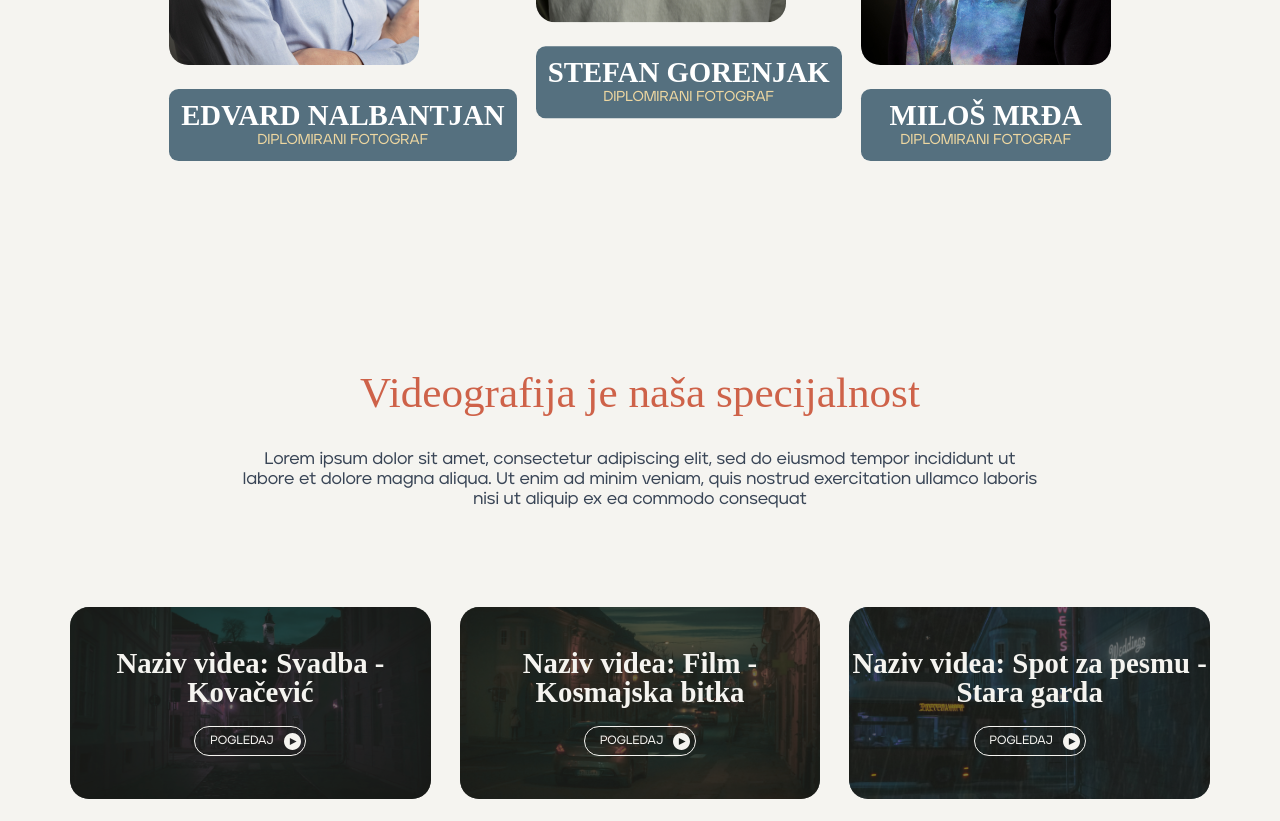
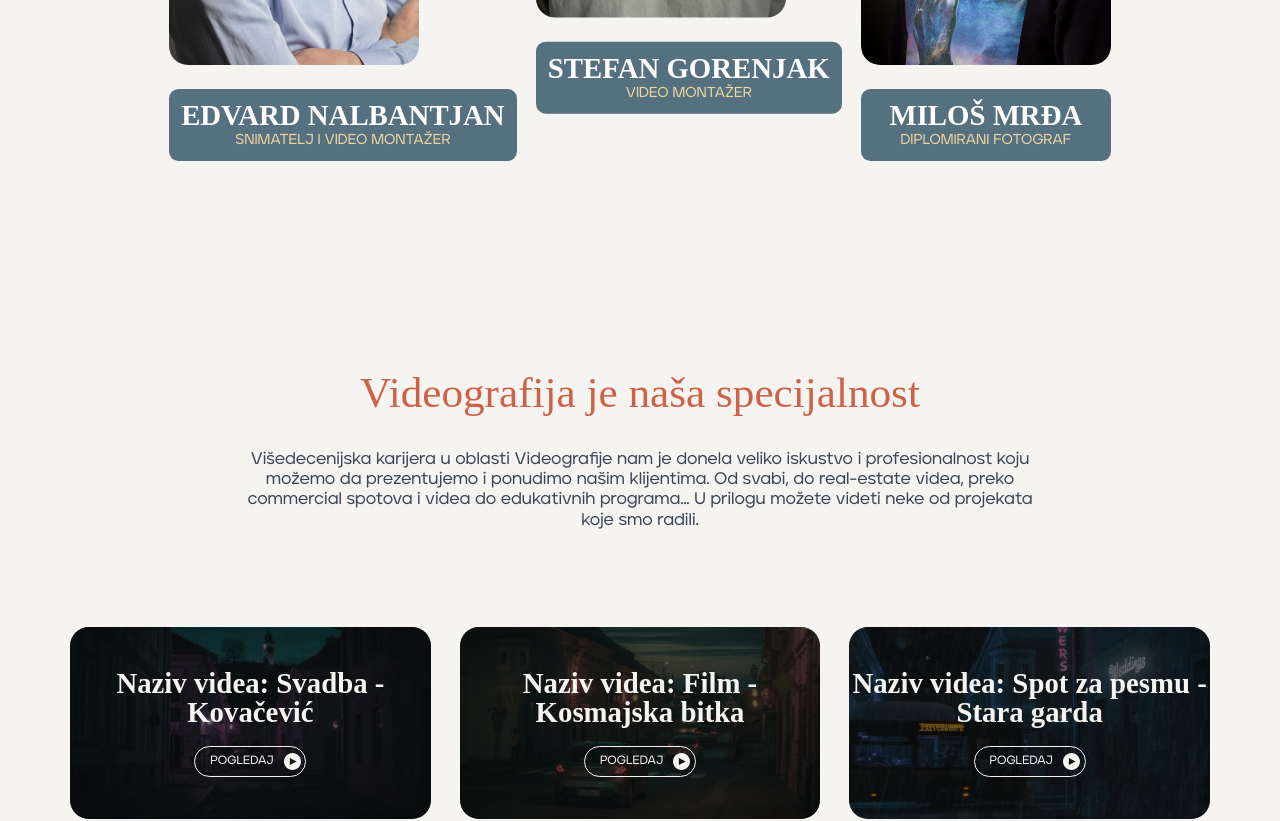
Before and after one commit to disko998/kasia, a Next.js app: page /about in a window 1280 px wide. Shown: the part 1040-1861 px from the top of the page. Built offline with nearby package versions, Linux system fonts and the light colour scheme; a web font is replaced by a local one.

Commit message:
fix text

```diff
--- a/src/components/FeaturedVideosSection.tsx
+++ b/src/components/FeaturedVideosSection.tsx
@@ -24,21 +24,20 @@ const videos = [
 ]
 
 export default function FeaturedVideosSection() {
-  //   const fade = useFadeVariations()
-
   return (
     <section className="container flex flex-col items-center justify-center text-center">
       <h2 className="sm:text-h2 text-4xl">Videografija je naša specijalnost</h2>
 
       <p className="mt-7 mb-20 max-w-2xl leading-[120%]">
-        Lorem ipsum dolor sit amet, consectetur adipiscing elit, sed do eiusmod
-        tempor incididunt ut labore et dolore magna aliqua. Ut enim ad minim
-        veniam, quis nostrud exercitation ullamco laboris nisi ut aliquip ex ea
-        commodo consequat
+        Višedecenijska karijera u oblasti Videografije nam je donela veliko
+        iskustvo i profesionalnost koju možemo da prezentujemo i ponudimo našim
+        klijentima. Od svabi, do real-estate videa, preko commercial spotova i
+        videa do edukativnih programa… U prilogu možete videti neke od projekata
+        koje smo radili.
       </p>
 
       <div className="grid w-full grid-rows-1 gap-6 lg:grid-cols-3">
-        {videos.map(({ title, thumb }, index) => (
+        {videos.map(({ title, thumb }) => (
           <div
             key={title}
             className="flex flex-col items-center justify-center"
--- a/src/components/ProjectsReveals.tsx
+++ b/src/components/ProjectsReveals.tsx
@@ -5,30 +5,21 @@ import { motion, useScroll, useTransform } from 'framer-motion'
 
 const projects = [
   {
-    title: 'Petar Stanković - Začarani grad',
+    title: 'Produkt fotografija',
     description:
-      'Lorem ipsum dolor sit amet, consectetur adipiscing elit, sed do eiusmod tempor incididunt ut labore et dolore magna aliqua. Ut enim ad minim veniam, quis nostrud exercitation ullamco laboris nisi ut aliquip ex ea commodo consequat.',
-    date: '02, steptembar 2021.',
-    place: 'Novi Sad',
-    pallet: ['#060A0B', '#136266', '#7A251E', '#934465', '#EBE4ED'],
-    images: ['/images/watch-1.webp', '/images/watch-1.webp']
+      'Sa zadovoljstvom vam predstavljamo jednu od najboljih product photography kampanja koju smo imali prilike da radimo i na koju smo najviše ponosni. U pitanju je kompanija Seiko.',
+    date: '05, steptembar 2021.',
+    place: 'Beograd, Srbija',
+    pallet: ['#58412A', '#555532', '#A0AA72', '#E6B2A6', '#E2BFA2'],
+    images: ['/images/svetac.jpeg', '/images/svetac.jpeg']
   },
   {
-    title: 'Petar Stanković - Začarani gradd',
+    title: 'Lazar Lux Apartments',
     description:
-      'Lorem ipsum dolor sit amet, consectetur adipiscing elit, sed do eiusmod tempor incididunt ut labore et dolore magna aliqua. Ut enim ad minim veniam, quis nostrud exercitation ullamco laboris nisi ut aliquip ex ea commodo consequat.',
-    date: '02, steptembar 2021.',
-    place: 'Novi Sad',
-    pallet: ['#58412A', '#555532', '#A0AA72', '#E5B2A6', '#E2BFA2'],
-    images: ['/images/watch-1.webp', '/images/watch-1.webp']
-  },
-  {
-    title: 'Petar Stanković - Začarani graddd',
-    description:
-      'Lorem ipsum dolor sit amet, consectetur adipiscing elit, sed do eiusmod tempor incididunt ut labore et dolore magna aliqua. Ut enim ad minim veniam, quis nostrud exercitation ullamco laboris nisi ut aliquip ex ea commodo consequat.',
-    date: '02, steptembar 2021.',
-    place: 'Novi Sad',
-    pallet: ['#303941', '#647B83', '#9CB9C3', '#C6D8E2', '#FFFFFF'],
+      'Predivan hotel na samoj obali grčkog ostrva Krit. Imali smo tu čast da sarađujemo sa njima i njihovim predivnim hotelom. Nadamo se da ćete uživati!',
+    date: '05, steptembar 2022.',
+    place: 'Krit, Grčka',
+    pallet: ['#58412A', '#544A44', '#74A4C5', '#C6D8E2', '#FFFFFF'],
     images: ['/images/watch-1.webp', '/images/watch-1.webp']
   }
 ]
--- a/src/components/layout/Footer.tsx
+++ b/src/components/layout/Footer.tsx
@@ -15,7 +15,7 @@ export default function Footer({}: Props) {
       <div className="flex flex-col">
         <button
           onClick={() => onCopy('office@kasiastudio.rs')}
-          className="group mt-12 cursor-pointer rounded-2xl bg-white p-5 text-center font-serif text-[2.5rem] text-red-orange transition-colors duration-500 dark:bg-[#20211b] sm:text-5xl"
+          className="group mt-12 cursor-pointer rounded-2xl bg-white p-5 text-center font-serif text-[2.5rem] text-red-orange transition-colors duration-500 dark:bg-[#181b1e] sm:text-5xl"
         >
           <div className="transition-transform duration-300 group-hover:scale-95 group-active:scale-90">
             OFFICE@KASIASTUDIO.RS
@@ -25,7 +25,7 @@ export default function Footer({}: Props) {
 
         <button
           onClick={() => onCopy('+381 61/1160-549')}
-          className="group mt-12 cursor-pointer rounded-2xl bg-white p-5 text-center font-serif text-[2.5rem] text-red-orange transition-colors duration-500 dark:bg-[#20211b] sm:text-5xl"
+          className="group mt-12 cursor-pointer rounded-2xl bg-white p-5 text-center font-serif text-[2.5rem] text-red-orange transition-colors duration-500 dark:bg-[#181b1e] sm:text-5xl"
         >
           <div className="transition-transform duration-300 group-hover:scale-95 group-active:scale-90">
             +381 61/1160-549
--- a/src/pages/about.tsx
+++ b/src/pages/about.tsx
@@ -1,3 +1,5 @@
+import { useScroll, useTransform, motion } from 'framer-motion'
+import { useRef } from 'react'
 import FeaturedVideosSection from '@/components/FeaturedVideosSection'
 import PageLayout from '@/components/layout/PageLayout'
 import Image from 'next/image'
@@ -6,8 +8,6 @@ import NatureImage from '../../public/images/nature.png'
 import StricImage from '../../public/images/stric.jpg'
 import StefanImage from '../../public/images/stefan.jpg'
 import MilosImage from '../../public/images/milos.jpg'
-import { useScroll, useTransform, motion } from 'framer-motion'
-import { useRef } from 'react'
 
 export default function About() {
   const headerRef = useRef<any>()
@@ -21,7 +21,7 @@ export default function About() {
 
   return (
     <PageLayout>
-      <header ref={headerRef} className="my-14 mt-[140px] ">
+      <header ref={headerRef} className="my-14 mt-[140px]">
         <div className="container relative flex max-w-2xl flex-col items-center justify-center gap-6 text-center">
           <p className="text-sm font-medium tracking-[0.245em]">
             HAJDE BOLJE DA SE UPOZNAMO!
@@ -51,7 +51,7 @@ export default function About() {
             <div className="mt-5 w-full rounded-lg bg-blue p-[0.625rem] text-center">
               <h3 className="text-white">{'EDVARD NALBANTJAN'}</h3>
               <span className="text-[0.75rem] text-light-yellow">
-                {'DIPLOMIRANI FOTOGRAF'}
+                {'SNIMATELJ I VIDEO MONTAŽER'}
               </span>
             </div>
           </div>
@@ -68,7 +68,7 @@ export default function About() {
               <div className="mt-5 w-full rounded-lg bg-blue p-[0.625rem] text-center">
                 <h3 className="text-white">STEFAN GORENJAK</h3>
                 <span className="text-[0.75rem] text-light-yellow">
-                  {'DIPLOMIRANI FOTOGRAF'}
+                  {'VIDEO MONTAŽER'}
                 </span>
               </div>
             </motion.div>
--- a/src/pages/index.tsx
+++ b/src/pages/index.tsx
@@ -200,10 +200,10 @@ export default function Index() {
               }}
               className="mt-7 max-w-[35rem]"
             >
-              Lorem ipsum dolor sit amet, consectetur adipiscing elit, sed do
-              eiusmod tempor incididunt ut labore et dolore magna aliqua. Ut
-              enim ad minim veniam, quis nostrud exercitation ullamco laboris
-              nisi ut aliquip ex ea commodo consequat
+              Naš tim je sastavljen od 3 profesionalca, svako u svojoj oblasti.
+              Edvard je profesionalni fotograf koji je radio sa preko hiljadu
+              poznatih ličnosti i imena u regionu i svojim iskustvom i
+              kvalitetom stoji iza svake svoje fotografije...
             </motion.p>
 
             <motion.div
@@ -220,7 +220,11 @@ export default function Index() {
                 )
               }}
             >
-              <Button className="mt-7 border-red-orange text-red-orange">
+              <Button
+                as="a"
+                href="/about"
+                className="mt-7 border-red-orange text-red-orange"
+              >
                 O nama
               </Button>
             </motion.div>
@@ -228,11 +232,6 @@ export default function Index() {
             <motion.div
               className="absolute left-0 bottom-0 flex items-center justify-center"
               style={{
-                // opacity: useTransform(
-                //   section2Scroll.scrollYProgress,
-                //   [0.4, 0.5],
-                //   [0, 1]
-                // ),
                 y: useTransform(
                   section2Scroll.scrollYProgress,
                   [0.4, 0.8],
@@ -251,11 +250,6 @@ export default function Index() {
             <motion.div
               className="absolute right-0 bottom-0 hidden items-center justify-center lg:flex"
               style={{
-                // opacity: useTransform(
-                //   section2Scroll.scrollYProgress,
-                //   [0.4, 0.5],
-                //   [0, 1]
-                // ),
                 y: useTransform(
                   section2Scroll.scrollYProgress,
                   [0.6, 1],
--- a/tailwind.config.js
+++ b/tailwind.config.js
@@ -14,7 +14,7 @@ module.exports = {
       white: '#FFFFFF',
       black: '#000000',
       'soft-white': '#F5F4F0',
-      'soft-black': '#272823',
+      'soft-black': '#0e1012',
       'light-brown': '#8E827D',
       'silver-brown': '#C7C7C7',
       'light-yellow': '#EED7A1',
```
Also changed, not shown: src/pages/photography.tsx (+13 -6 lines), public/images/svetac.jpeg (added).
